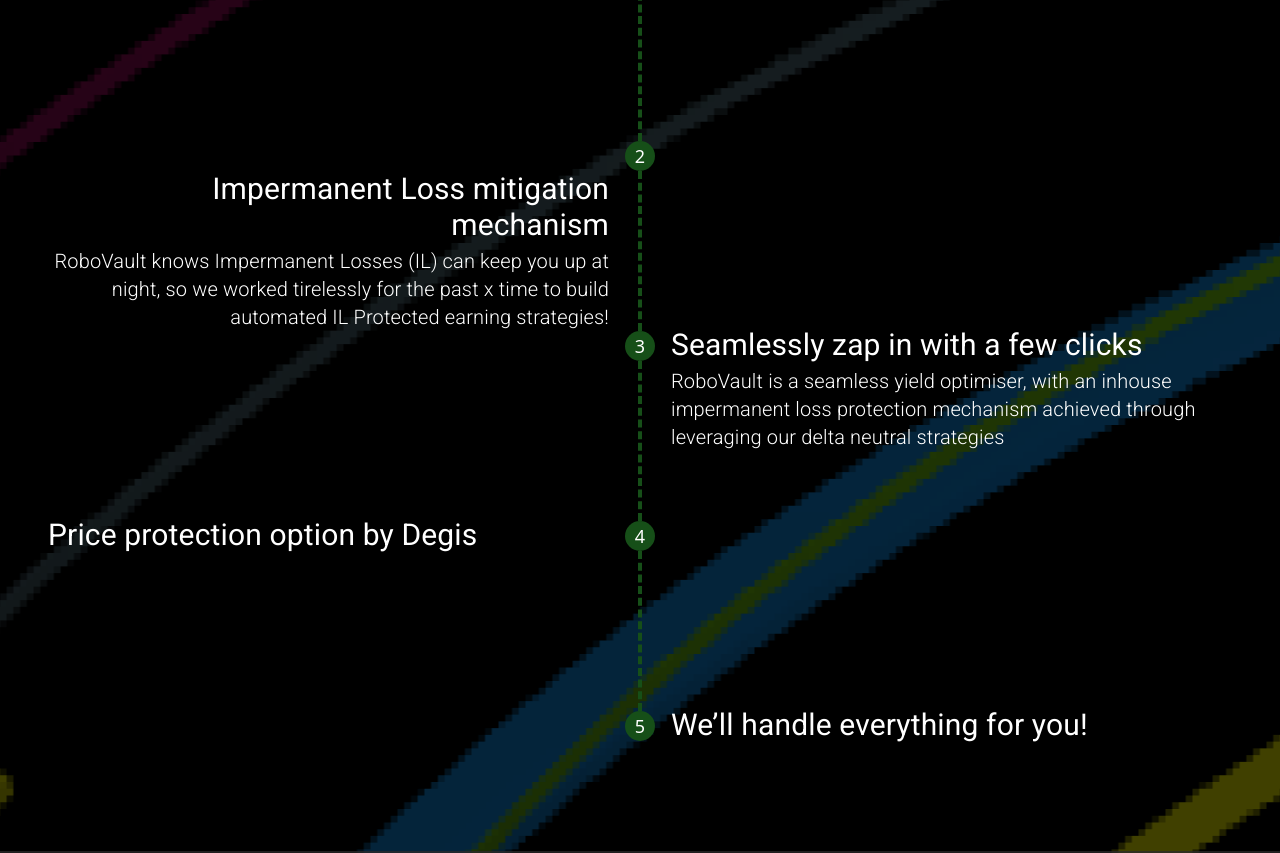
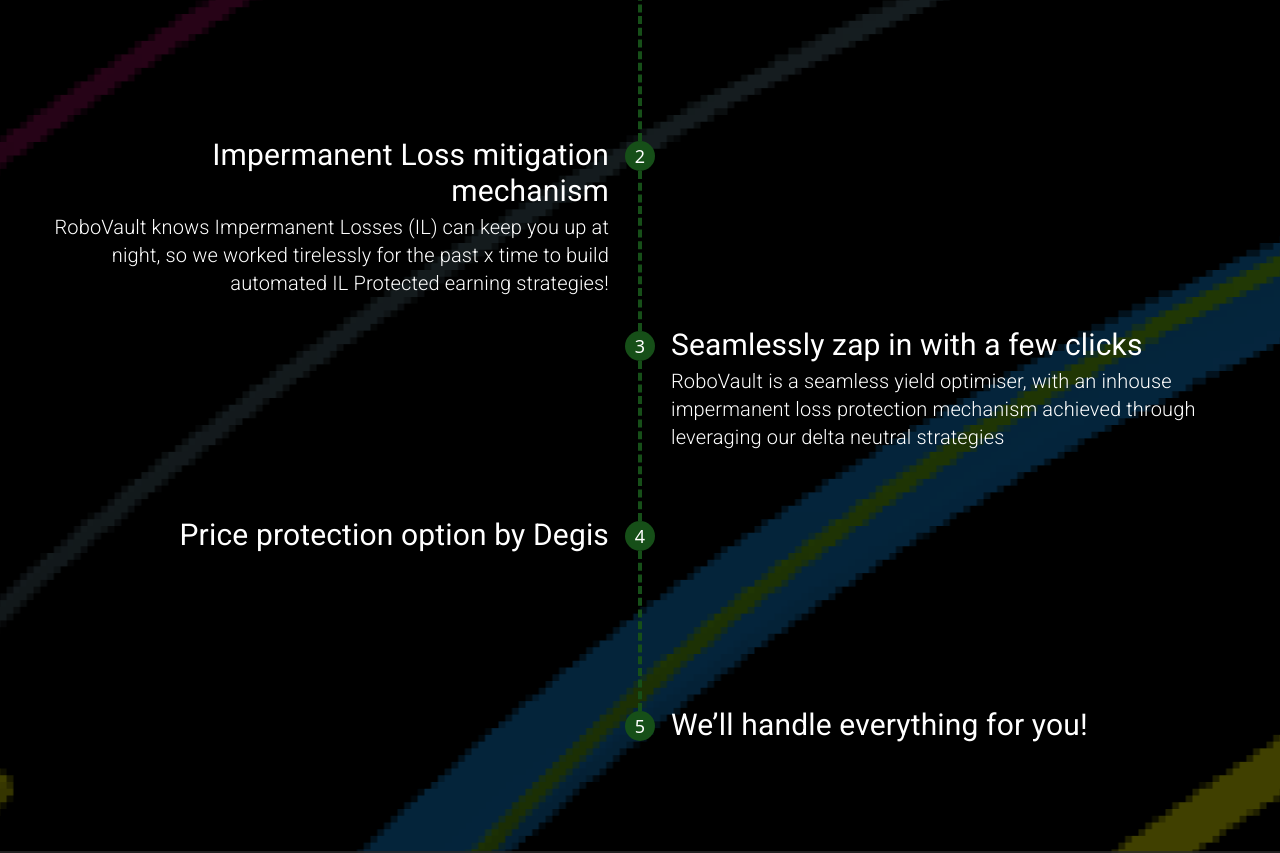
Before and after one commit to zohaib-saeed/Robovault, a Next.js app: page / in a window 1280 px wide. Shown: the part 1160-2013 px from the top of the page. Built offline with nearby package versions, Linux system fonts and the light colour scheme.

Commit message:
fix:position alternate timeline itemms alignment

```diff
--- a/styles/globals.css
+++ b/styles/globals.css
@@ -38,18 +38,27 @@
   display: flex;
 }
 
+/* .MuiTimeline-positionAlternate
+  .MuiTimelineContent-positionAlternate:nth-of-type(even) {
+  justify-content: flex-end;
+} */
+/* .MuiTimeline-positionAlternate
+  .MuiTimelineContent-positionAlternate:nth-of-type(odd) {
+  justify-content: flex-start;
+} */
+
 .MuiTimeline-positionAlternate
-  .css-1v6o2d9-MuiTimelineItem-root:nth-of-type(even)
-  .MuiTimelineContent-root {
-  display: flex;
+  li:nth-of-type(even)
+  .MuiTimelineContent-positionAlternate {
   justify-content: flex-end;
-  align-items: flex-start;
 }
 
 .MuiTimelineContent-positionAlternate {
   margin-top: -4px !important;
   padding-top: 0px !important;
   padding-bottom: 0px !important;
+  display: flex !important;
+  align-items: flex-start !important;
 }
 
 .MuiTimelineItem-positionRight:before {
```
